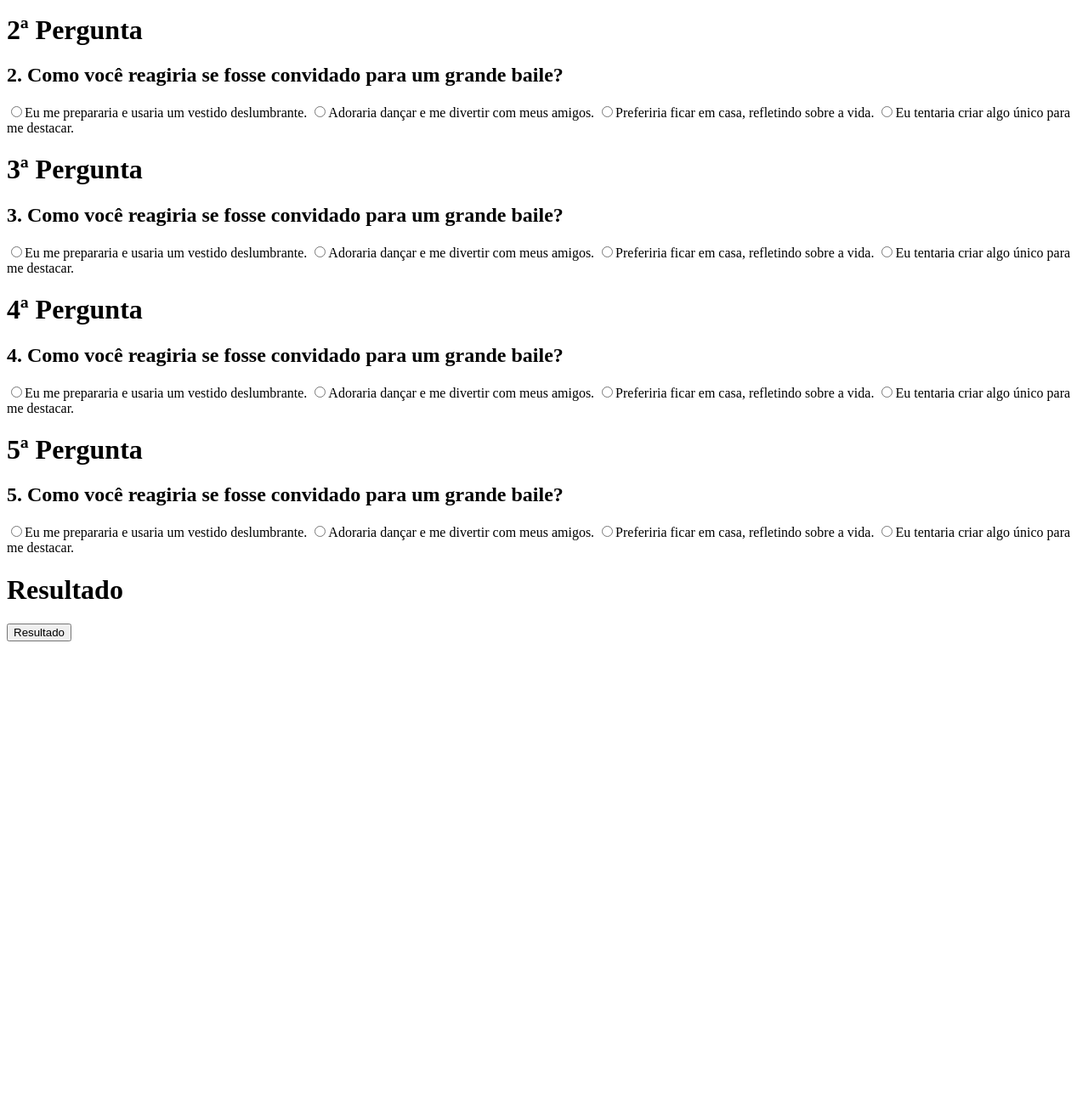
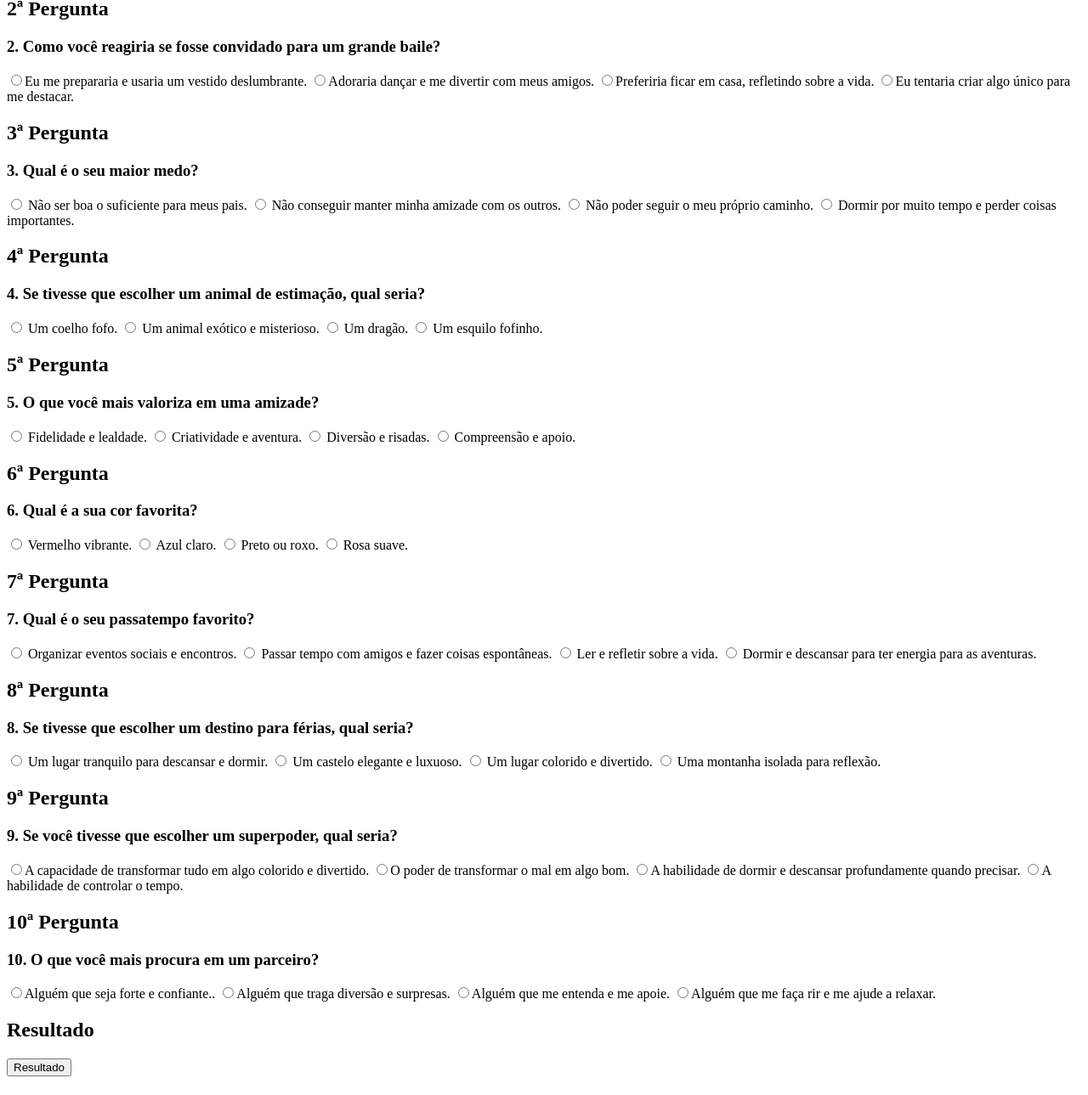
Before and after one commit to LarissaBergamas/ever_after_high, a plain HTML site: page index.html in a window 1280 px wide. Shown: the part 228-1517 px from the top of the page at 85% size. Before the commit the page ends 1005 px from the top, so only its background shows below. Drawn offline with Linux system fonts and the light colour scheme.

Commit message:
perguntas ok

```diff
--- a/index.html
+++ b/index.html
@@ -10,42 +10,77 @@
 
     <h1>Quiz Mundo Ever After High!</h1>
 
-    <h1>1ª Pergunta</h1>
-    <h2>1. Qual é a sua atitude perante os desafios?</h2>
+    <h2>1ª Pergunta</h2>
+    <h3>1. Qual é a sua atitude perante os desafios?</h3>
+    <label><input type="radio" name="p1" value="madeline">Prefiro usar meu charme para resolver as coisas.</label>
     <label><input type="radio" name="p1" value="apple">Encaro os problemas de frente, sem medo.</label>
-    <label><input type="radio" name="p1" value="madeline">Prefiro usar meu charme para resolver as coisas.</label>
+    <label><input type="radio" name="p1" value="briar">Gosto de ser criativo e encontrar soluções inovadoras.</label>
     <label><input type="radio" name="p1" value="raven">Eu prefiro pensar nas consequências antes de agir.</label>
-    <label><input type="radio" name="p1" value="briar">Gosto de ser criativo e encontrar soluções inovadoras.</label>
 
-    <h1>2ª Pergunta</h1>
-    <h2>2. Como você reagiria se fosse convidado para um grande baile?</h2>
+    <h2>2ª Pergunta</h2>
+    <h3>2. Como você reagiria se fosse convidado para um grande baile?</h3>
     <label><input type="radio" name="p1" value="apple">Eu me prepararia e usaria um vestido deslumbrante.</label>
     <label><input type="radio" name="p1" value="madeline">Adoraria dançar e me divertir com meus amigos.</label>
     <label><input type="radio" name="p1" value="raven">Preferiria ficar em casa, refletindo sobre a vida.</label>
     <label><input type="radio" name="p1" value="briar">Eu tentaria criar algo único para me destacar.</label>
 
-    <h1>3ª Pergunta</h1>
-    <h2>3. Como você reagiria se fosse convidado para um grande baile?</h2>
-    <label><input type="radio" name="p1" value="apple">Eu me prepararia e usaria um vestido deslumbrante.</label>
-    <label><input type="radio" name="p1" value="madeline">Adoraria dançar e me divertir com meus amigos.</label>
-    <label><input type="radio" name="p1" value="raven">Preferiria ficar em casa, refletindo sobre a vida.</label>
-    <label><input type="radio" name="p1" value="briar">Eu tentaria criar algo único para me destacar.</label>
+    <h2>3ª Pergunta</h2>
+    <h3>3. Qual é o seu maior medo?</h3>
+    <label><input type="radio" name="p3" value="apple"> Não ser boa o suficiente para meus pais.</label>
+    <label><input type="radio" name="p3" value="madeline"> Não conseguir manter minha amizade com os outros.</label>
+    <label><input type="radio" name="p3" value="raven"> Não poder seguir o meu próprio caminho.</label>
+    <label><input type="radio" name="p3" value="briar"> Dormir por muito tempo e perder coisas importantes.</label>
 
-    <h1>4ª Pergunta</h1>
-    <h2>4. Como você reagiria se fosse convidado para um grande baile?</h2>
-    <label><input type="radio" name="p1" value="apple">Eu me prepararia e usaria um vestido deslumbrante.</label>
-    <label><input type="radio" name="p1" value="madeline">Adoraria dançar e me divertir com meus amigos.</label>
-    <label><input type="radio" name="p1" value="raven">Preferiria ficar em casa, refletindo sobre a vida.</label>
-    <label><input type="radio" name="p1" value="briar">Eu tentaria criar algo único para me destacar.</label>
+    <h2>4ª Pergunta</h2>
+    <h3>4. Se tivesse que escolher um animal de estimação, qual seria?</h3>
+    <label><input type="radio" name="p4" value="briar"> Um coelho fofo.</label>
+    <label><input type="radio" name="p4" value="madeline"> Um animal exótico e misterioso.</label>
+    <label><input type="radio" name="p4" value="raven"> Um dragão.</label>
+    <label><input type="radio" name="p4" value="apple"> Um esquilo fofinho.</label>
 
-    <h1>5ª Pergunta</h1>
-    <h2>5. Como você reagiria se fosse convidado para um grande baile?</h2>
-    <label><input type="radio" name="p1" value="apple">Eu me prepararia e usaria um vestido deslumbrante.</label>
-    <label><input type="radio" name="p1" value="madeline">Adoraria dançar e me divertir com meus amigos.</label>
-    <label><input type="radio" name="p1" value="raven">Preferiria ficar em casa, refletindo sobre a vida.</label>
-    <label><input type="radio" name="p1" value="briar">Eu tentaria criar algo único para me destacar.</label>
+    <h2>5ª Pergunta</h2>
+    <h3>5. O que você mais valoriza em uma amizade?</h3>
+    <label><input type="radio" name="p5" value="raven"> Fidelidade e lealdade.</label>
+    <label><input type="radio" name="p5" value="briar"> Criatividade e aventura.</label>
+    <label><input type="radio" name="p5" value="madeline"> Diversão e risadas.</label>
+    <label><input type="radio" name="p5" value="apple"> Compreensão e apoio.</label>
 
-    <h1>Resultado</h1>
+    <h2>6ª Pergunta</h2>
+    <h3>6. Qual é a sua cor favorita?</h3>
+    <label><input type="radio" name="p6" value="briar"> Vermelho vibrante.</label>
+    <label><input type="radio" name="p6" value="madeline"> Azul claro.</label>
+    <label><input type="radio" name="p6" value="raven"> Preto ou roxo.</label>
+    <label><input type="radio" name="p6" value="apple">  Rosa suave.</label>
+
+    <h2>7ª Pergunta</h2>
+    <h3>7. Qual é o seu passatempo favorito?</h3>
+    <label><input type="radio" name="p7" value="apple"> Organizar eventos sociais e encontros.</label>
+    <label><input type="radio" name="p7" value="medeline"> Passar tempo com amigos e fazer coisas espontâneas.</label>
+    <label><input type="radio" name="p7" value="raven"> Ler e refletir sobre a vida.</label>
+    <label><input type="radio" name="p7" value="briar"> Dormir e descansar para ter energia para as aventuras.</label>
+
+    <h2>8ª Pergunta</h2>
+    <h3>8. Se tivesse que escolher um destino para férias, qual seria?</h3>
+    <label><input type="radio" name="p8" value="briar"> Um lugar tranquilo para descansar e dormir. </label>
+    <label><input type="radio" name="p8" value="apple"> Um castelo elegante e luxuoso.</label>
+    <label><input type="radio" name="p8" value="madeline"> Um lugar colorido e divertido.</label>
+    <label><input type="radio" name="p8" value="raven"> Uma montanha isolada para reflexão.</label>
+
+    <h2>9ª Pergunta</h2>
+    <h3>9. Se você tivesse que escolher um superpoder, qual seria?</h3>
+    <label><input type="radio" name="p9" value="madeline">A capacidade de transformar tudo em algo colorido e divertido.</label>
+    <label><input type="radio" name="p9" value="apple">O poder de transformar o mal em algo bom.</label>
+    <label><input type="radio" name="p9" value="briar">A habilidade de dormir e descansar profundamente quando precisar.</label>
+    <label><input type="radio" name="p9" value="raven">A habilidade de controlar o tempo.</label>
+
+    <h2>10ª Pergunta</h2>
+    <h3>10. O que você mais procura em um parceiro?</h3>
+    <label><input type="radio" name="p10" value="raven">Alguém que seja forte e confiante..</label>
+    <label><input type="radio" name="p10" value="madeline">Alguém que traga diversão e surpresas.</label>
+    <label><input type="radio" name="p10" value="apple">Alguém que me entenda e me apoie.</label>
+    <label><input type="radio" name="p10" value="briar">Alguém que me faça rir e me ajude a relaxar.</label>
+
+    <h2>Resultado</h2>
     <button onclick="testar()">Resultado</button>
     <h1 id="resultado"></h1>
 
```
